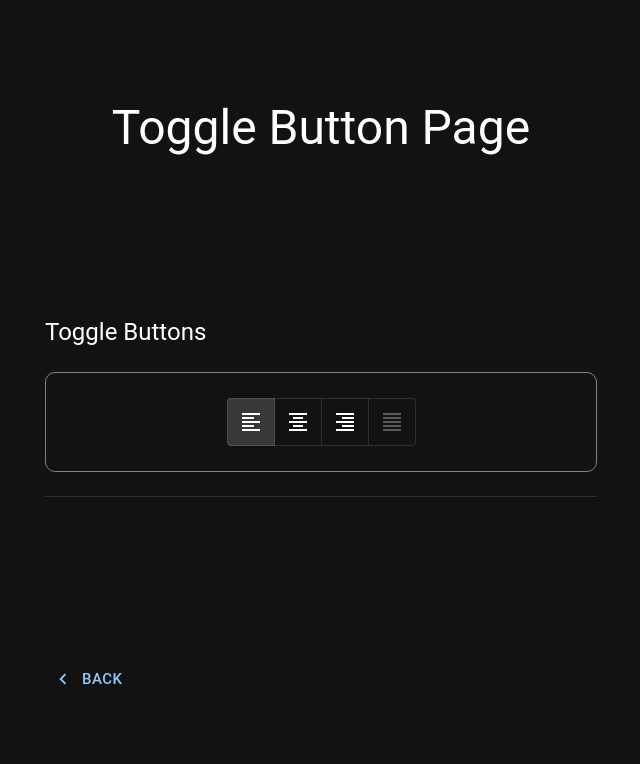
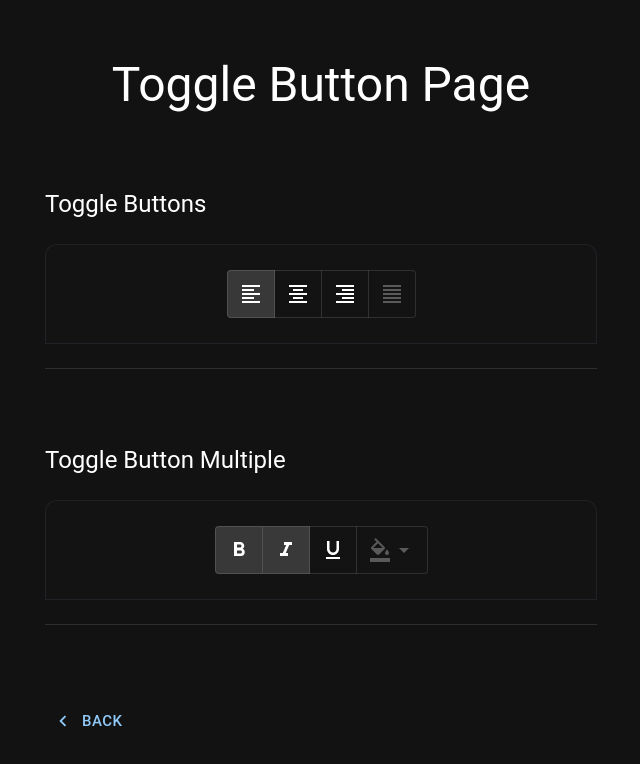
Before and after one commit to watcharakornton/mui_tutorials, a React (Vite) app: page /toggle-button in a window 1280 px wide. Shown: the top 764 px of the page, without its empty margins (319-959 px from the left). Built offline with nearby package versions, Linux system fonts and the light colour scheme.

Commit message:
Add Toggle Button Multiple Module into Toggle Button Component

```diff
--- a/src/inputs/ToggleButtonComponent.jsx
+++ b/src/inputs/ToggleButtonComponent.jsx
@@ -10,7 +10,68 @@ import {
   FormatAlignCenter as FormatAlignCenterIcon,
   FormatAlignRight as FormatAlignRightIcon,
   FormatAlignJustify as FormatAlignJustifyIcon,
+  FormatBold as FormatBoldIcon,
+  FormatItalic as FormatItalicIcon,
+  FormatUnderlined as FormatUnderlinedIcon,
+  FormatColorFill as FormatColorFillIcon,
+  ArrowDropDown as ArrowDropDownIcon,
 } from "@mui/icons-material";
+
+const MyContainer = ({ children }) => {
+  return (
+    <Box
+      sx={{
+        width: "100%",
+        height: "100px",
+        border: "1px solid rgba(61, 71, 81, 0.3)",
+        borderRadius: "12px 12px 0 0",
+        backgroundColor: "rgba(29, 33, 38, 0.1)",
+        display: "flex",
+        alignItems: "center",
+        justifyContent: "center",
+      }}
+    >
+      {children}
+    </Box>
+  );
+};
+
+export const ToggleButtonMultiple = () => {
+  const [formats, setFormats] = React.useState(() => ["bold", "italic"]);
+
+  const handleFormat = (event, newFormats) => {
+    setFormats(newFormats);
+  };
+
+  return (
+    <>
+      <Typography variant="h5" sx={{ mb: 3 }}>
+        Toggle Button Multiple
+      </Typography>
+      <MyContainer>
+        <ToggleButtonGroup
+          value={formats}
+          onChange={handleFormat}
+          aria-label="text formatting"
+        >
+          <ToggleButton value="bold" aria-label="bold">
+            <FormatBoldIcon />
+          </ToggleButton>
+          <ToggleButton value="italic" aria-label="italic">
+            <FormatItalicIcon />
+          </ToggleButton>
+          <ToggleButton value="underlined" aria-label="underlined">
+            <FormatUnderlinedIcon />
+          </ToggleButton>
+          <ToggleButton value="color" aria-label="color" disabled>
+            <FormatColorFillIcon />
+            <ArrowDropDownIcon />
+          </ToggleButton>
+        </ToggleButtonGroup>
+      </MyContainer>
+    </>
+  );
+};
 
 export const ToggleButtons = () => {
   const [alignment, setAlignment] = React.useState("left");
@@ -24,18 +85,7 @@ export const ToggleButtons = () => {
       <Typography variant="h5" sx={{ mb: 3 }}>
         Toggle Buttons
       </Typography>
-      <Box
-        sx={{
-          width: "100%",
-          height: "100px",
-          border: "1px solid gray",
-          borderRadius: "10px",
-          display: "flex",
-          alignItems: "center",
-          justifyContent: "center",
-        }}
-      >
-        <Box>
+      <MyContainer>
         <ToggleButtonGroup
           value={alignment}
           exclusive
@@ -55,8 +105,7 @@ export const ToggleButtons = () => {
             <FormatAlignJustifyIcon />
           </ToggleButton>
         </ToggleButtonGroup>
-        </Box>
-      </Box>
+      </MyContainer>
     </>
   );
 };
--- a/src/pages/ToggleButtonPage.jsx
+++ b/src/pages/ToggleButtonPage.jsx
@@ -2,10 +2,13 @@ import * as React from "react";
 import { Container, Grid, Typography, Button, Divider } from "@mui/material";
 import { ChevronLeft as ChevronLeftIcon } from "@mui/icons-material";
 
-import { ToggleButtons } from "../inputs/ToggleButtonComponent";
+import {
+  ToggleButtons,
+  ToggleButtonMultiple,
+} from "../inputs/ToggleButtonComponent";
 
 const ToggleButtonPage = () => {
-  const sections = [<ToggleButtons />];
+  const sections = [<ToggleButtons />, <ToggleButtonMultiple />];
 
   return (
     <Container maxWidth="sm">
```
Lines whose indentation alone changed are shown as unchanged.
